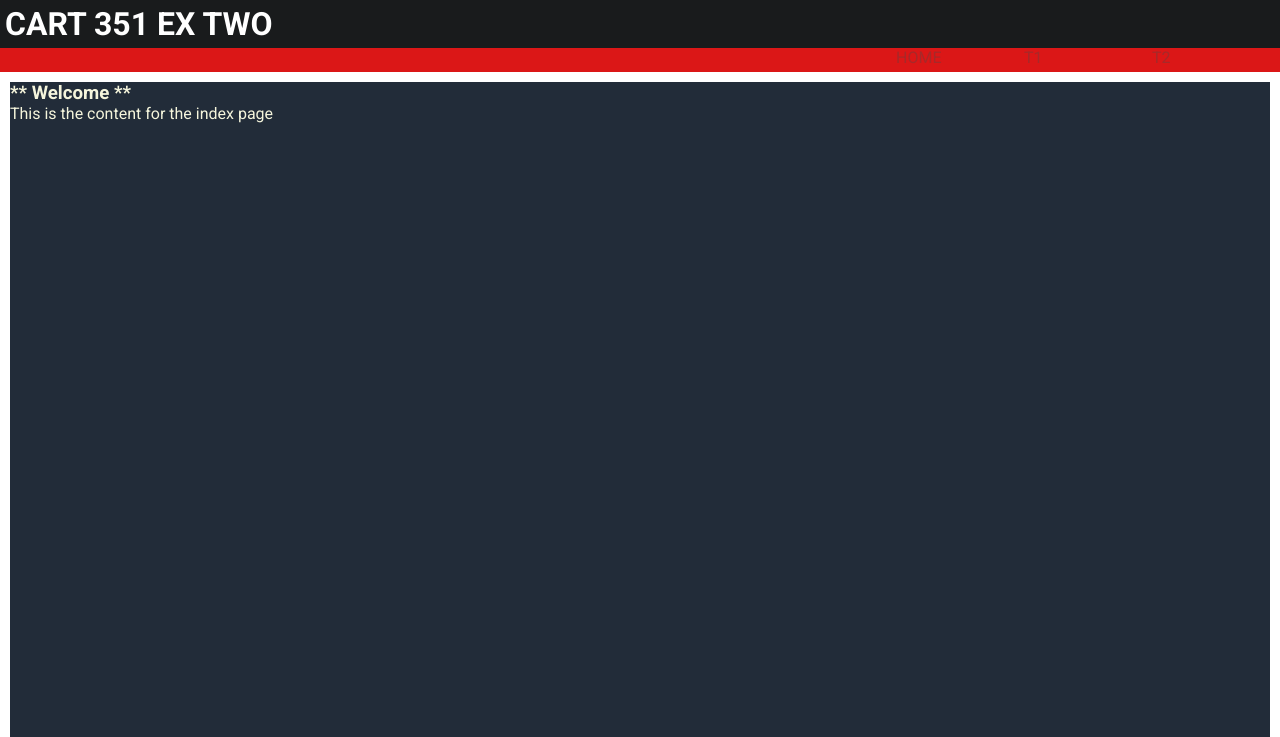
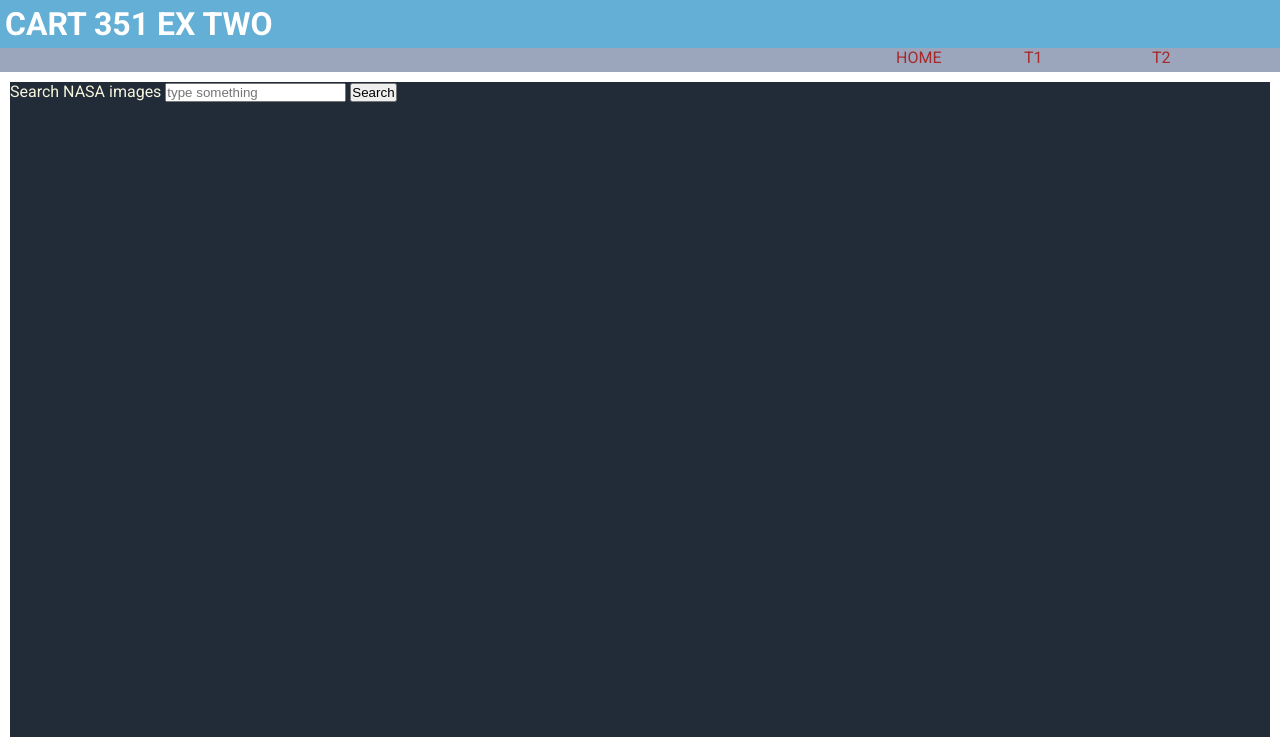
Before and after one commit to kaim-bit/CART351, a Flask app: page /t2 in a window 1280 px wide. Shown: the top 737 px of the page. Run offline with Flask 3, Linux system fonts and the light colour scheme.

Commit message:
exr 2 done

```diff
--- a/Kai_Maquivar-1_Exr_2/exercise-two.py
+++ b/Kai_Maquivar-1_Exr_2/exercise-two.py
@@ -1,4 +1,4 @@
-from flask import Flask,render_template,request,redirect,url_for
+from flask import Flask, render_template, request, redirect, url_for
 import requests
 app = Flask(__name__)
 
@@ -13,32 +13,59 @@ def index():
 #Task-1: GET REQUEST
 @app.route("/t1")
 def t1():
-    return render_template("t1.html",have_results=False)
+    return render_template("t1.html", have_results=False)
 #*************************************************
 @app.route("/getSearchCriteria")
 def getSearchCriteria():
-    #fill me in :
-    #replace the empty space to be url encoded
-    # imgFromNasa = imgFromNasa.replace(' ', '%20')
-    # return render_template("t1.html",
-    #                           have_results = True,
-    #                           description=description,
-    #                           imgPath = imgFromNasa
+    search_term = request.args.get("Input", "").strip()
+    response = requests.get(
+        "https://images-api.nasa.gov/search",
+        params={"q": search_term, "media_type": "image"}
+    )
+    items = response.json()["collection"]["items"]
 
-    #                        )
+    if items:
+        first_item = items[0]
+        description = first_item["data"][0].get(
+            "description"
+        )
+        img_path = first_item["links"][0]["href"]
+        return render_template(
+            "t1.html",
+            have_results=True,
+            description=description,
+            imgPath=img_path
+        )
     pass
 
 #*************************************************
 # #Task-2: GET REQUEST
 @app.route("/t2")
 def t2():
-    return render_template("t2.html")
+    return render_template("t2.html", images=[])
 #*************************************************
 @app.route("/getSearchCriteria_adv")
 def getSearchCriteria_adv():
- #fill me in :
-#  return render_template("t2.html",images=encodedImageLinks)
-    pass
+    search_term = request.args.get("Input", "").strip()
+
+    response = requests.get(
+        "https://images-api.nasa.gov/search",
+        params={"q": search_term, "media_type": "image"}
+    )
+    data = response.json()
+    nasaImages= data["collection"]["items"]
+    encodedImageLinks = []
+
+    for item in nasaImages:
+        singleImage = item["links"][0]["href"]
+        singleImage = singleImage.replace(" ", "%20")
+        encodedImageLinks.append(singleImage)
+
+    return render_template(
+        "t2.html",
+        images=encodedImageLinks,
+        search_term=search_term
+    )
 #*************************************************
 
 #run
--- a/Kai_Maquivar-1_Exr_2/static/css/T2.css
+++ b/Kai_Maquivar-1_Exr_2/static/css/T2.css
@@ -12,13 +12,13 @@ h2 {
 
     font-size: 32px;
     padding: 5px;
-    background-color: rgb(25, 27, 28);
+    background-color: rgb(99, 175, 213);
     color: rgb(255, 255, 255);
 }
 
 nav {
     padding-bottom: 5px;
-    background-color: rgb(219, 23, 23);
+    background-color: rgb(155, 166, 188);
 }
 
 nav ul {
@@ -32,8 +32,16 @@ nav ul li {
     text-transform: uppercase;
     text-decoration: none;
     list-style-type: none;
+}
 
+p {
+    padding: 40px;
+    padding-bottom: 100px;
+    text-align: center;
+}
 
+img {
+    align-self: center;
 }
 
 nav li a {
@@ -54,3 +62,19 @@ footer {
     color: rgb(6, 6, 6);
 
 }
+
+#imageplaceholders {
+    display: flex;
+    flex-wrap: wrap;
+    justify-content: center;
+    gap: 16px;
+
+}
+
+#imageplaceholders img {
+    display: block;
+    width: 900px;
+    height: 900px;
+    object-fit: cover;
+    margin: 0 auto;
+}
--- a/Kai_Maquivar-1_Exr_2/templates/t2.html
+++ b/Kai_Maquivar-1_Exr_2/templates/t2.html
@@ -2,10 +2,19 @@
 {% extends "base.html" %}
 
 {% block content %}
-<link rel="stylesheet" href="../static/css/T2.css">
-<h3>** Welcome **</h3>
-<section>
-    <!-- stuff goes in here -->
-    <p> This is the content for the index page</p>
+<link rel="stylesheet" href="{{ url_for('static', filename='css/T2.css') }}">
+<section class="t2-page">
+    <form action="{{ url_for('getSearchCriteria_adv') }}" method="get">
+        <label class="titleThing" for="Input">Search NASA images</label>
+        <input type="search" id="Input" name="Input" value="{{ search_term or '' }}" placeholder="type something"
+            required> <!-- i had to look this up aswell-->
+        <button type="submit">Search</button>
+    </form>
+
+    <div id="imageplaceholders" class="image-grid">
+        {% for image in images %}
+        <img src="{{ image }}" alt="nasa images">
+        {% endfor %}
+    </div>
 </section>
 {% endblock %}
```
Also changed, not shown: Kai_Maquivar-1_Exr_2/templates/t1.html (+11 -3 lines).
